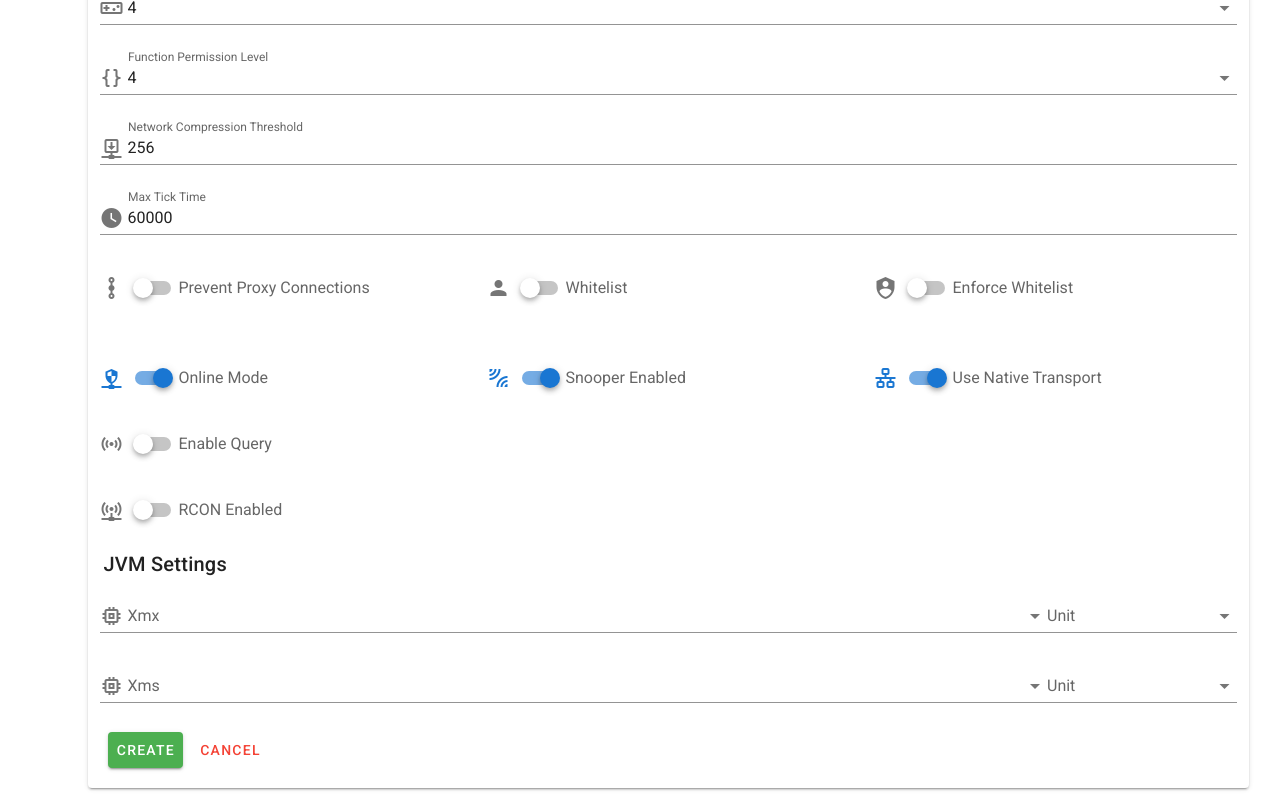
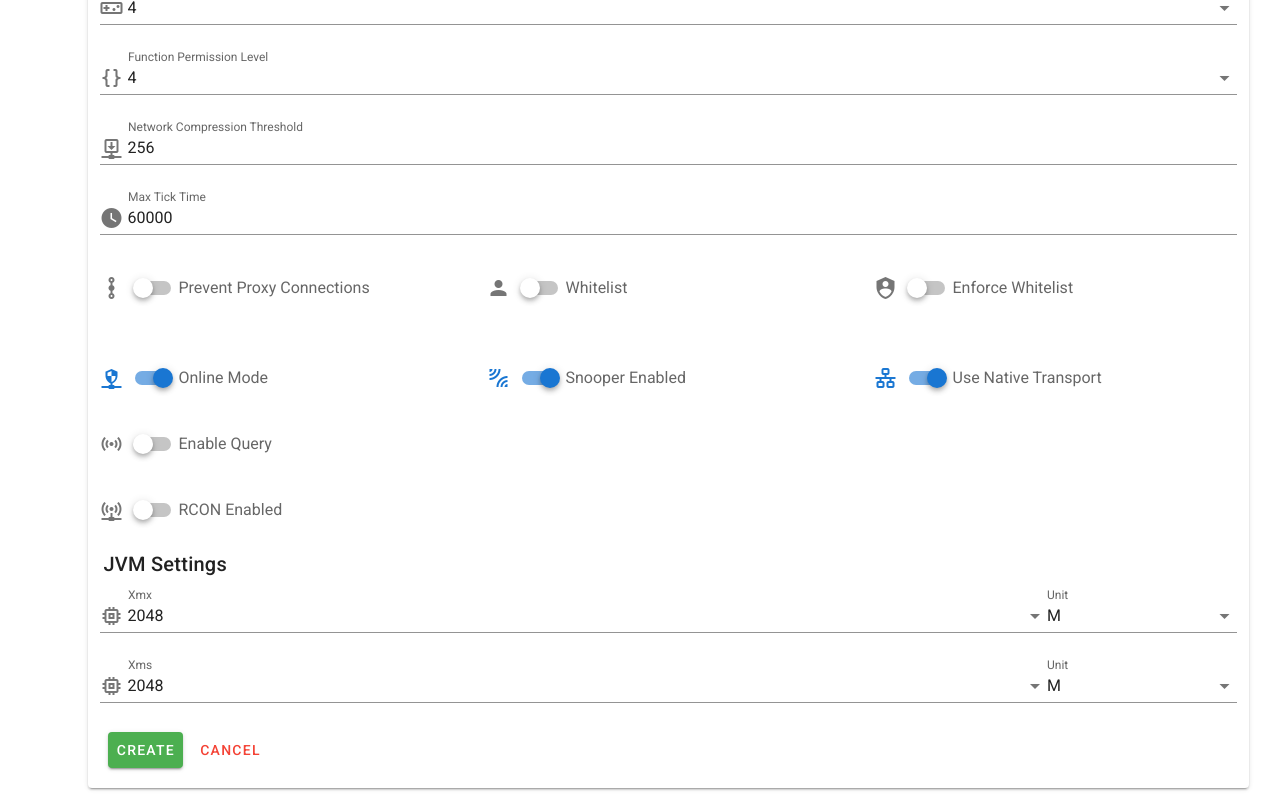
Before and after one commit to CarterWilde/minecraft-server-manager-ui, a Vue app: page /#/CreateServer in a window 1280 px wide. Shown: the part 1586-2386 px from the top of the page. Built offline with nearby package versions, Linux system fonts and the light colour scheme.

Commit message:
MemoryInput Data Recived

```diff
--- a/src/components/MemoryInput.vue
+++ b/src/components/MemoryInput.vue
@@ -1,10 +1,21 @@
 <template>
   <v-row no-gutters>
     <v-col cols="10">
-      <v-select :label="type" prepend-inner-icon="mdi-memory" :items="Memory" />
+      <v-select
+        :label="type"
+        prepend-inner-icon="mdi-memory"
+        :items="Memorys"
+        v-model="Memory"
+        @input="$emit('memory-input', Memory)"
+      />
     </v-col>
     <v-col cols="2">
-      <v-select label="Unit" :items="MemoryUnits" />
+      <v-select
+        label="Unit"
+        :items="MemoryUnits"
+        v-model="Unit"
+        @input="$emit('unit-input', Unit)"
+      />
     </v-col>
   </v-row>
 </template>
@@ -14,8 +25,10 @@ export default {
   props: ["type"],
   data() {
     return {
+      Unit: "M",
+      Memory: 2048,
       MemoryUnits: ["K", "M", "G"],
-      Memory: [1, 2, 4, 8, 16, 32, 64, 128, 256, 512, 1024, 2048, 4096]
+      Memorys: [1, 2, 4, 8, 16, 32, 64, 128, 256, 512, 1024, 2048, 4096]
     };
   }
 };
--- a/src/views/CreateServer.vue
+++ b/src/views/CreateServer.vue
@@ -332,8 +332,16 @@
         <v-row>
           <v-card-title>JVM Settings</v-card-title>
         </v-row>
-        <MemoryInput type="Xmx" />
-        <MemoryInput type="Xms" />
+        <MemoryInput
+          type="Xmx"
+          v-on:memory-input="OnXmxMemoryInput"
+          v-on:unit-input="OnXmxUnitInput"
+        />
+        <MemoryInput
+          type="Xms"
+          v-on:memory-input="OnXmsMemoryInput"
+          v-on:unit-input="OnXmsUnitInput"
+        />
         <v-card-actions>
           <v-btn color="green" style="color:#fff">Create</v-btn>
           <v-btn text color="red">Cancel</v-btn>
@@ -350,6 +358,20 @@ import MemoryInput from "../components/MemoryInput";
 export default {
   components: {
     MemoryInput
+  },
+  methods: {
+    OnXmxMemoryInput(data) {
+      this.model.JVMSettings.XmxMemory = data;
+    },
+    OnXmxUnitInput(data) {
+      this.model.JVMSettings.XmxUnit = data;
+    },
+    OnXmsMemoryInput(data) {
+      this.model.JVMSettings.XmsMemory = data;
+    },
+    OnXmsUnitInput(data) {
+      this.model.JVMSettings.XmsUnit = data;
+    }
   },
   data() {
     return {
@@ -374,6 +396,12 @@ export default {
           GameVersion: "",
           IPAddress: "*",
           ServerPort: "25565"
+        },
+        JVMSettings: {
+          XmxMemory: 2048,
+          XmxUnit: "M",
+          XmsMemory: 2048,
+          XmsUnit: "M"
         },
         properties: {
           WorldName: "",
```
